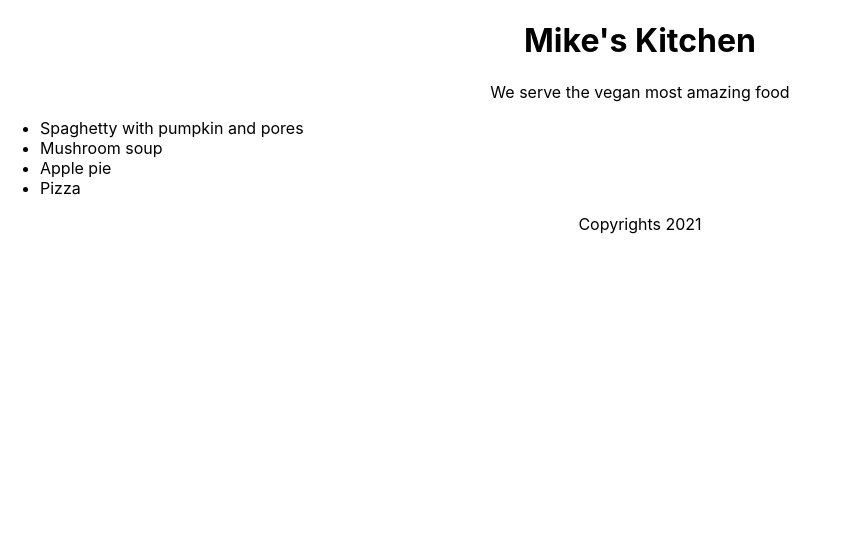
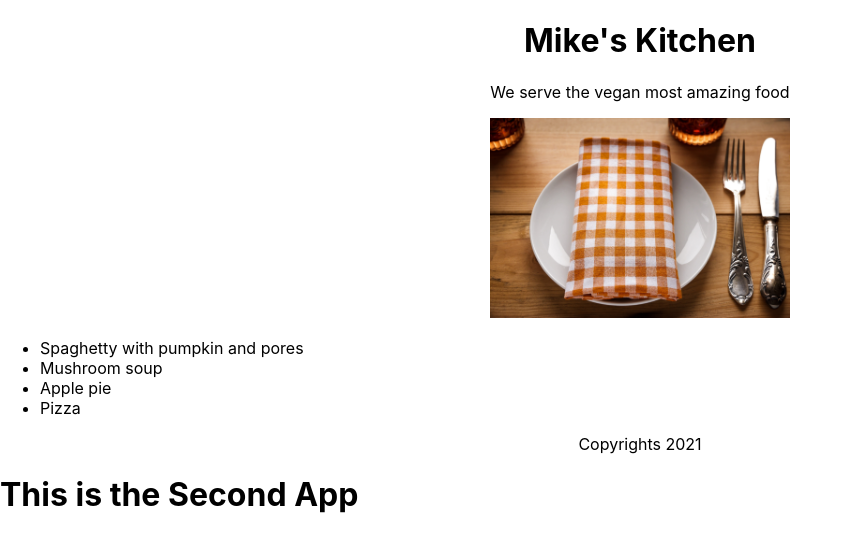
Before and after one commit to KlimaGi/react-essentials, a React (Create React App) app: page / in a window 1280 px wide. Shown: the top 552 px of the page, without its empty margins (0-852 px from the left). Built offline with nearby package versions, Linux system fonts and the light colour scheme.

Commit message:
display images and use fragments

```diff
--- a/src/App.js
+++ b/src/App.js
@@ -1,5 +1,6 @@
 import React from "react";
 import "./App.css";
+import restaurant from "./restaurant.jpg";
 
 function Header(props) {
   return (
@@ -13,6 +14,11 @@ function Main(props) {
   return (
     <section>
       <p>We serve the vegan most {props.adjective} food</p>
+      <img
+        src={restaurant}
+        height={200}
+        alt="napkin and silverware at a restaurant table"
+      />
       <ul style={{ textAlign: "left" }}>
         {props.dishes.map((dish) => (
           <li key={dish.id}>{dish.title}</li>
--- a/src/index.js
+++ b/src/index.js
@@ -3,4 +3,15 @@ import ReactDOM from "react-dom";
 import "./index.css";
 import App from "./App";
 
-ReactDOM.render(<App />, document.getElementById("root"));
+function AppTwo() {
+  return <h1>This is the Second App</h1>;
+}
+
+ReactDOM.render(
+  <>
+    <App />
+    <AppTwo />
+  </>,
+
+  document.getElementById("root")
+);
```
Also changed, not shown: src/restaurant.jpg (added).
